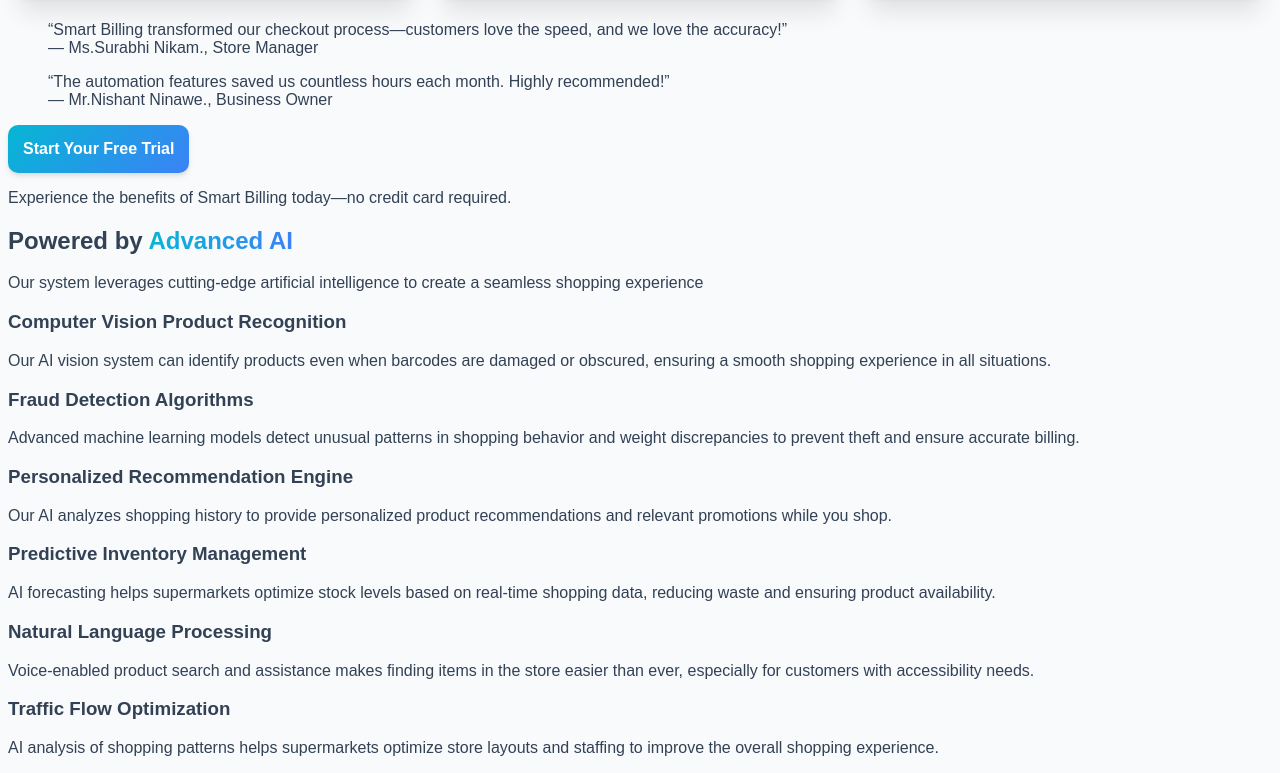
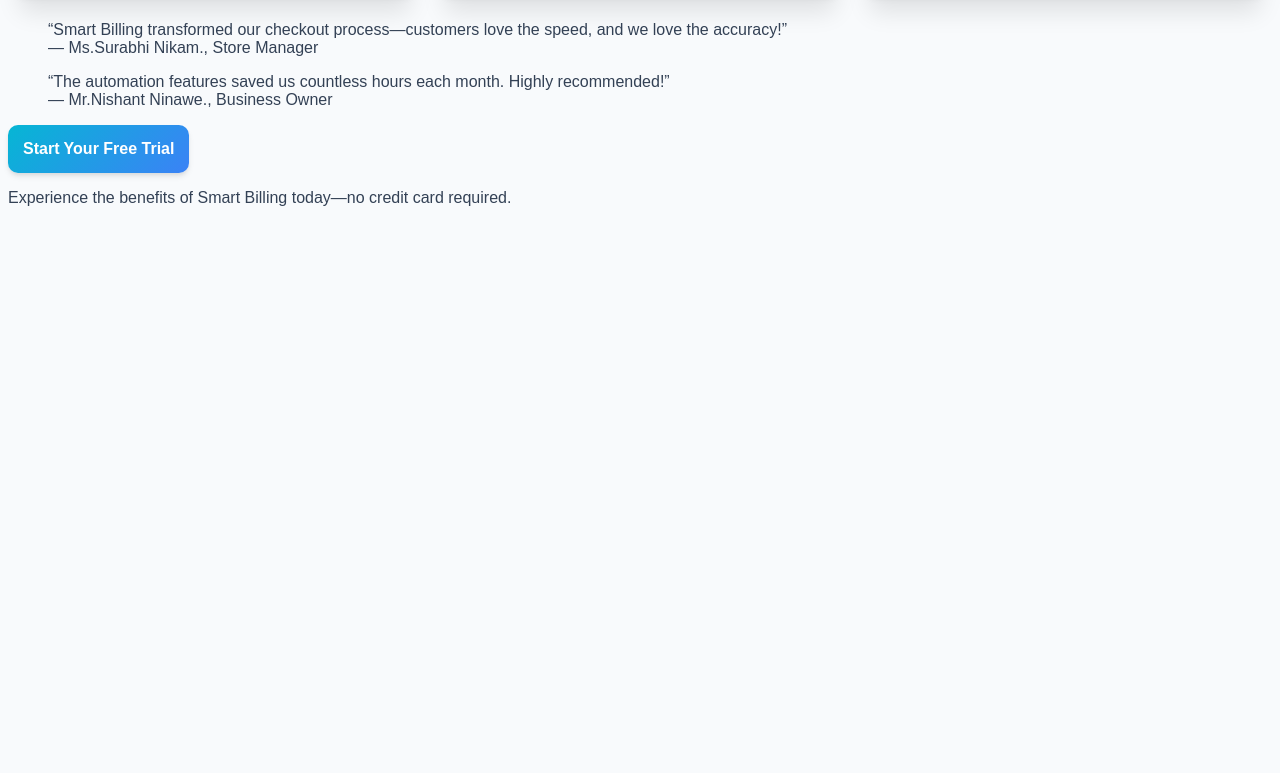
Before and after one commit to Om-Agarwal-25/Smart-Billing, a plain HTML site: page index.html in a window 1280 px wide. Shown: the part 3275-4048 px from the top of the page. After the commit the page ends 3498 px from the top, so only its background shows below. Drawn offline with Linux system fonts and the light colour scheme.

Commit message:
AI Integration removed

```diff
--- a/index.html
+++ b/index.html
@@ -237,58 +237,6 @@
       </div>
 
      <!-- AI Integration Section -->
-    <section id="ai-integration" class="py-16 bg-gray-50">
-        <div class="container mx-auto px-4">
-            <div class="text-center mb-16">
-                <h2 class="text-3xl md:text-4xl font-bold mb-4">Powered by <span class="gradient-text">Advanced
-                        AI</span></h2>
-                <p class="text-gray-600 max-w-2xl mx-auto">Our system leverages cutting-edge artificial intelligence to
-                    create a seamless shopping experience</p>
-            </div>
-
-            <div class="grid grid-cols-1 md:grid-cols-2 gap-8">
-                <div class="space-y-6">
-                    <div class="ai-card page-break-avoid">
-                        <h3 class="text-xl font-bold mb-3">Computer Vision Product Recognition</h3>
-                        <p class="text-gray-600">Our AI vision system can identify products even when barcodes are
-                            damaged or obscured, ensuring a smooth shopping experience in all situations.</p>
-                    </div>
-
-                    <div class="ai-card page-break-avoid">
-                        <h3 class="text-xl font-bold mb-3">Fraud Detection Algorithms</h3>
-                        <p class="text-gray-600">Advanced machine learning models detect unusual patterns in shopping
-                            behavior and weight discrepancies to prevent theft and ensure accurate billing.</p>
-                    </div>
-
-                    <div class="ai-card page-break-avoid">
-                        <h3 class="text-xl font-bold mb-3">Personalized Recommendation Engine</h3>
-                        <p class="text-gray-600">Our AI analyzes shopping history to provide personalized product
-                            recommendations and relevant promotions while you shop.</p>
-                    </div>
-                </div>
-
-                <div class="space-y-6">
-                    <div class="ai-card page-break-avoid">
-                        <h3 class="text-xl font-bold mb-3">Predictive Inventory Management</h3>
-                        <p class="text-gray-600">AI forecasting helps supermarkets optimize stock levels based on
-                            real-time shopping data, reducing waste and ensuring product availability.</p>
-                    </div>
-
-                    <div class="ai-card page-break-avoid">
-                        <h3 class="text-xl font-bold mb-3">Natural Language Processing</h3>
-                        <p class="text-gray-600">Voice-enabled product search and assistance makes finding items in the
-                            store easier than ever, especially for customers with accessibility needs.</p>
-                    </div>
-
-                    <div class="ai-card page-break-avoid">
-                        <h3 class="text-xl font-bold mb-3">Traffic Flow Optimization</h3>
-                        <p class="text-gray-600">AI analysis of shopping patterns helps supermarkets optimize store
-                            layouts and staffing to improve the overall shopping experience.</p>
-                    </div>
-                </div>
-            </div>
-        </div>
-    </section>
 </body>
 
 </html>
```
